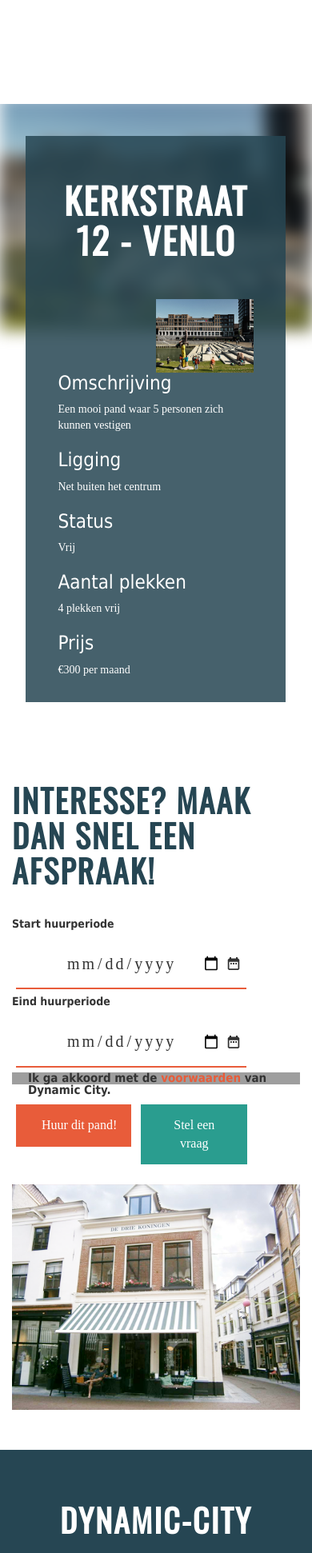
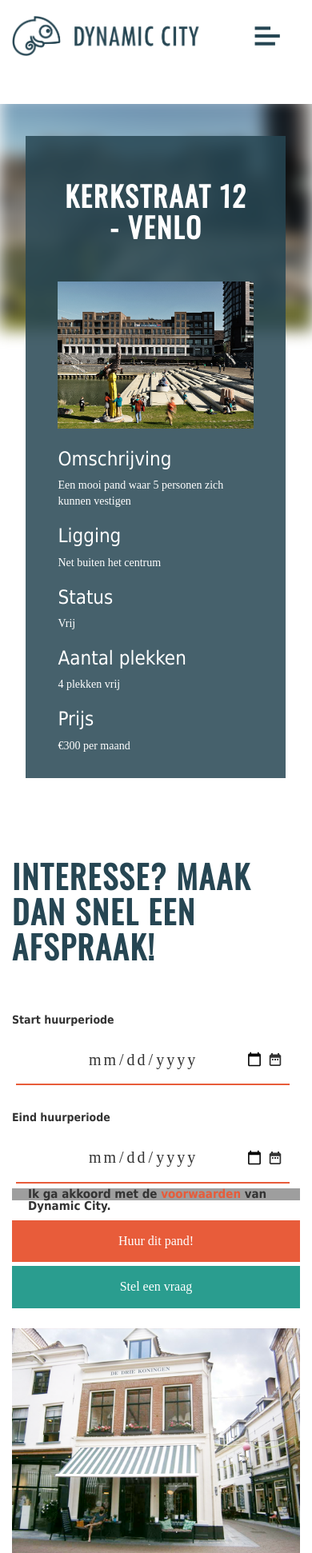
Before and after one commit to rensknoors/dynamic-city, a PHP site: page /pandInfo.html in a window 390 px wide. Shown: the top 1942 px of the page at 80% size. Run offline with PHP 8.4, Linux system fonts and the light colour scheme; some libraries are stand-ins or nearby versions; some web fonts are replaced; grey boxes are pictures that could not be loaded.

Commit message:
pand info
pand info

```diff
--- a/assets/styles/layouts/_pages.scss
+++ b/assets/styles/layouts/_pages.scss
@@ -168,8 +168,33 @@
 @media only screen and (max-width : 480px) {
     #pandInfoBlok {
         h1 {
-            font-size: 45px;
+            font-size: 35px;
         }
+
+        img {
+            width: 100%;
+            float: left;
+            padding-bottom: 25px;
+        }
+    }
+
+    .huurButton {
+        width: 100%;
+        margin-left: 0px !important;
+    }
+
+    .huurVraagButton {
+        width: 100% !important;
+        margin-top: 0px !important;
+        margin-left: 0px !important;
+    }
+
+    .huurDate {
+        width: 95%;
+    }
+
+    .huurLabel {
+        padding-top: 25px;
     }
 }
 
--- a/assets/styles/main.css
+++ b/assets/styles/main.css
@@ -664,7 +664,26 @@
     font-size: 40px; } }
 @media only screen and (max-width: 480px) {
   #pandInfoBlok h1 {
-    font-size: 45px; } }
+    font-size: 35px; }
+  #pandInfoBlok img {
+    width: 100%;
+    float: left;
+    padding-bottom: 25px; }
+
+  .huurButton {
+    width: 100%;
+    margin-left: 0px !important; }
+
+  .huurVraagButton {
+    width: 100% !important;
+    margin-top: 0px !important;
+    margin-left: 0px !important; }
+
+  .huurDate {
+    width: 95%; }
+
+  .huurLabel {
+    padding-top: 25px; } }
 #pandZoekBlok {
   margin-top: 30px;
   background-color: #264653;
```
Also changed, not shown: 1 other file.
